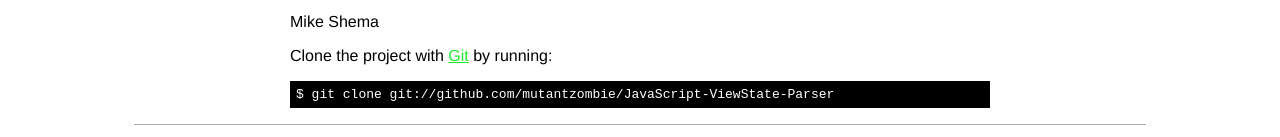
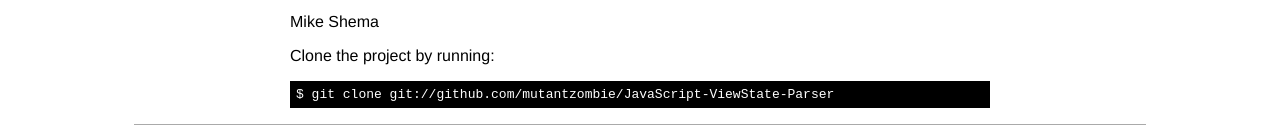
Before and after one commit to mutantzombie/JavaScript-ViewState-Parser, a plain HTML site: page index.html in a window 1280 px wide. Shown: the part 216-353 px from the top of the page. Drawn offline with Linux system fonts and the light colour scheme.

Commit message:
Remove link.

```diff
--- a/index.html
+++ b/index.html
@@ -35,7 +35,7 @@
 <h1><a href="https://github.com/mutantzombie/JavaScript-ViewState-Parser">JavaScript-ViewState-Parser</a></h1>
 <div class="description">Parse unencrypted .NET ViewState objects with JavaScript</div>
 <p>Mike Shema</p>
-<p>Clone the project with <a href="http://git-scm.com">Git</a> by running:
+<p>Clone the project by running:
 <pre>$ git clone git://github.com/mutantzombie/JavaScript-ViewState-Parser</pre></p>
 </div>
 <hr>
```
